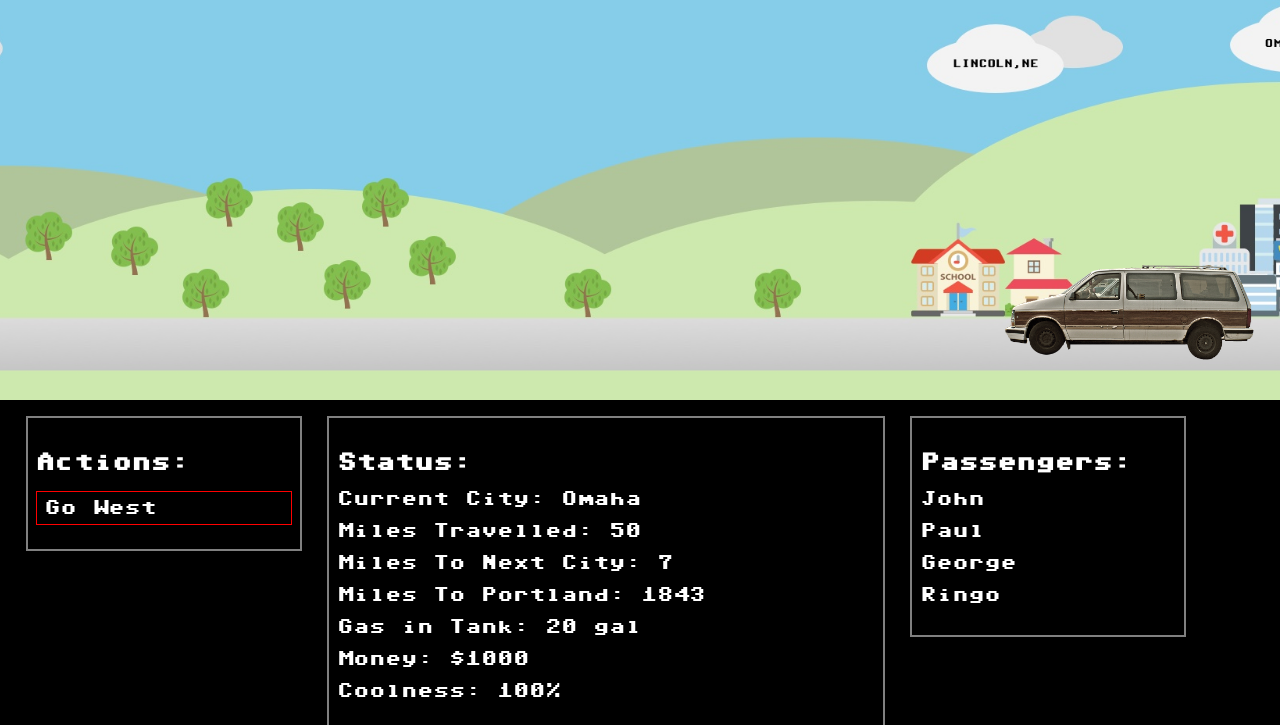
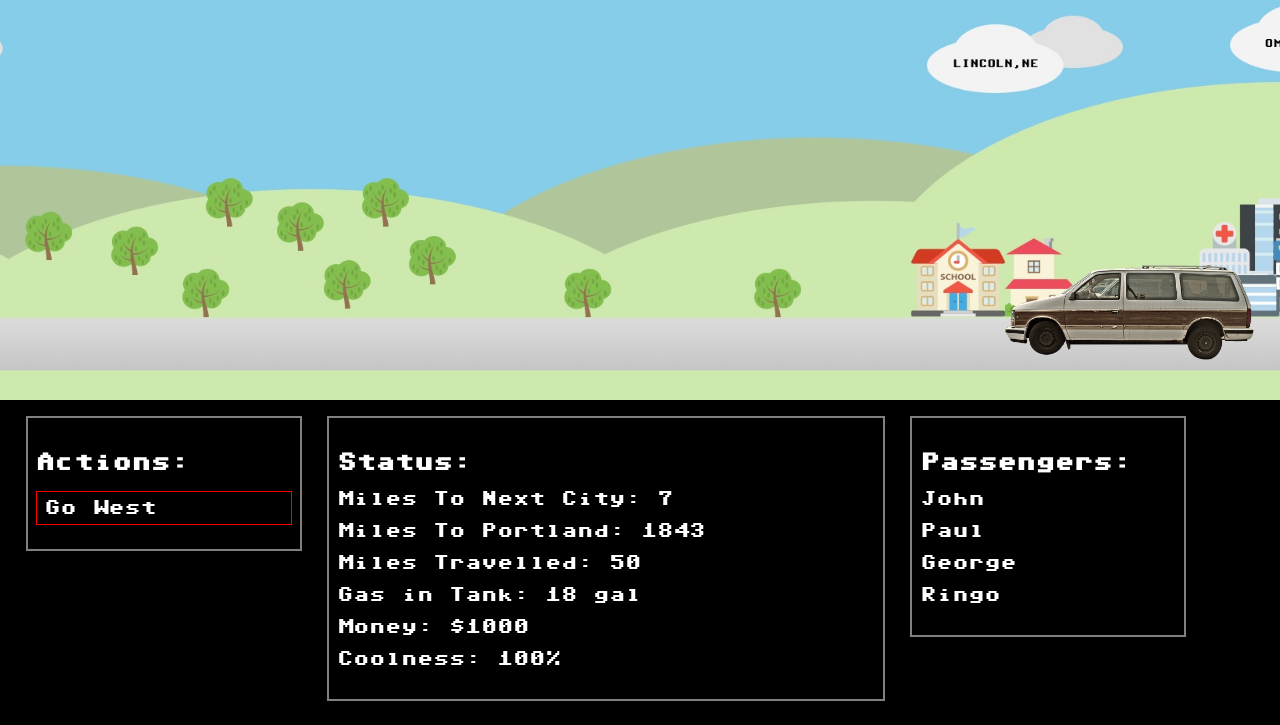
Before and after one commit to weslord/PortlandOregonTrail, a plain HTML site: page index.html in a window 1280 px wide. Both pictures are taken after a click on the element "Go West". Shown: the part 75-800 px from the top of the page. Drawn offline with Linux system fonts and the light colour scheme.

Commit message:
City mode/travel mode customisation

```diff
--- a/game.js
+++ b/game.js
@@ -64,14 +64,12 @@ class Game {
     // for person in this.people {
     //   person.becomeHungrier()
     // }
-		console.log(this.wealth);
 
     if (this.currentCityIndex < cities.length) {
       this.currentCityIndex++;
       this.currentCity = cities[this.currentCityIndex];
       this.car.mileage += this.distanceFromLastCity();
     }
-    this.car.travel(this.distanceFromLastCity());
 		// var event = this.eventsManager.getRandomEvent();
     // this.updateStatesEvent(event);
     return event;
--- a/index.html
+++ b/index.html
@@ -37,15 +37,14 @@
         <p id='currentCity'>Current City: <!-- change from next to current -->
           <span id='currentCityName'></span>
         </p>
-        <p id='milesTravelled'>Miles Travelled:
-          <span id='milesTravelledNum'></span>
-        </p>
-
         <p id='milesToNext'>Miles To Next City:
           <span id='milesToNextNum'></span>
         </p>
         <p id='milesToGo'>Miles To Portland:
           <span id='milesToGoNum'></span>
+        </p>
+        <p id='milesTravelled'>Miles Travelled:
+          <span id='milesTravelledNum'></span>
         </p>
         <p id='gasRemaining'>Gas in Tank:
           <span id='gasRemainingNum'></span> gal
--- a/js/index.js
+++ b/js/index.js
@@ -12,19 +12,19 @@ $(document).ready(function() {
     $('#currentCityName').text(name);
   }
   function setMilesTravelled(num) {
-    $('#milesTravelledNum').text(num);
+    $('#milesTravelledNum').text(Math.floor(num));
   }
   function setMilesToGo(num) {
-    $('#milesToGoNum').text(num);
+    $('#milesToGoNum').text(Math.floor(num));
   }
   function setMilesToNext(num) {
-    $('#milesToNextNum').text(num);
+    $('#milesToNextNum').text(Math.floor(num));
   }
   function setCoolPoints(num) {
-    $('#coolPointsNum').text(num);
+    $('#coolPointsNum').text(Math.floor(num));
   }
   function setMoney(num) {
-    $('#moneyLeftNum').text(num);
+    $('#moneyLeftNum').text(Math.floor(num));
   }
   function setGas(num) {
     $('#gasRemainingNum').text(Math.floor(num*10)/10);
@@ -45,40 +45,51 @@ $(document).ready(function() {
       setMilesToGo(distanceRemaining);
       setMilesToNext(distanceRemaining - nextCityDist + 1);
       setMilesTravelled(TOTALMILES - distanceRemaining);
+      game.getCar().travel(1);
+      updateStats();
+
       if (distanceRemaining < nextCityDist){ //arrived at city
         $('#goWest').show();
         atCity();
         clearInterval(timeInterval)
         goWest();
-        setTimeout(function(){
-          setCityImage(cities[game.currentCityIndex])
-        }, 1000)
       }
       if (milesInTurn > 49){
         $('#goWest').show();
         clearInterval(timeInterval);
-        updateStats();
         stopScrollingBackground();
       }
     }, 50)
     var event = game.eventsManager.getRandomEvent();
     game.updateStatesEvent(event);
   }
+  function initGame(){
+    $('#milesToNext').hide();
+    setCityImage(cities[game.currentCityIndex])
+    setMilesToGo(TOTALMILES);
+    setMilesTravelled(0);
+  }
+
   function atCity() {
     $('#buyGas').show();
     $('#getFood').show();
+    $('#currentCity').show();
+    $('#milesToNext').hide();
+    setTimeout(function(){
+      setCityImage(cities[game.currentCityIndex])
+    }, 1000)
   }
   function leftCity() {
     $('#buyGas').hide();
     $('#getFood').hide();
+    $('#currentCity').hide();
+    $('#milesToNext').show();
   }
+
   function updateStats() {
     var mileage = game.getCar().mileage;
     var cityName = game.currentCity.name;
-
     setCityName(cityName);
-   // setMilesTravelled(mileage);
-   // setMilesToGo(game.TOTALMILES - mileage);
     setCoolPoints(game.cool);
     setMoney(game.wealth);
     setGas(game.getCar().currentTank);
@@ -110,6 +121,7 @@ $(document).ready(function() {
   //buttons
   $('#goWest').on('click', countdownMilage);
   $('#getFood').on('click', getFood);
+  initGame();
 
   function getFood(){
     $('#actions').hide();
```
